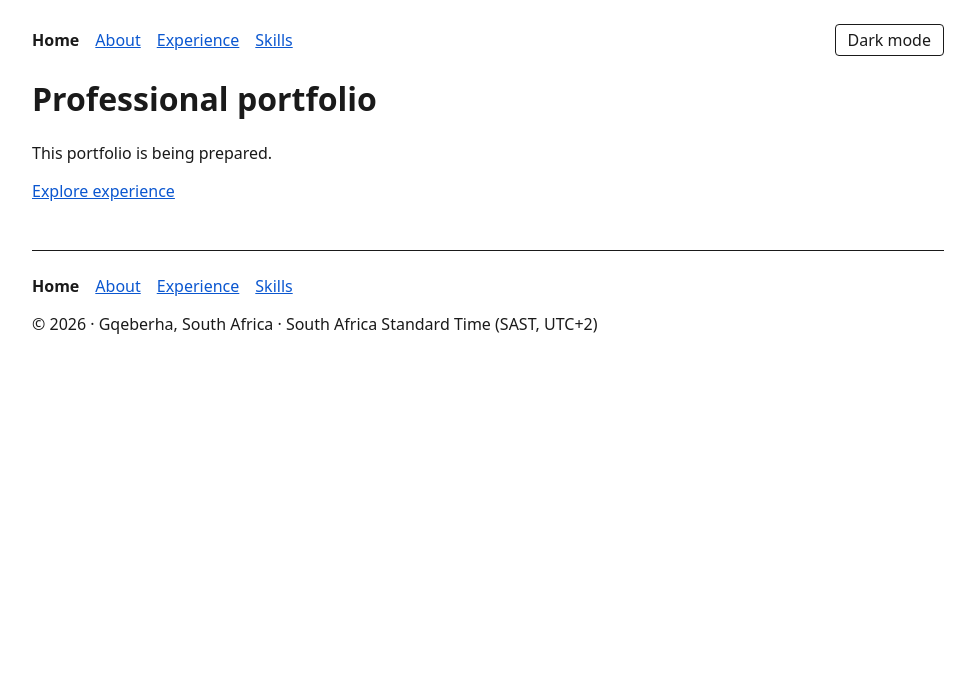
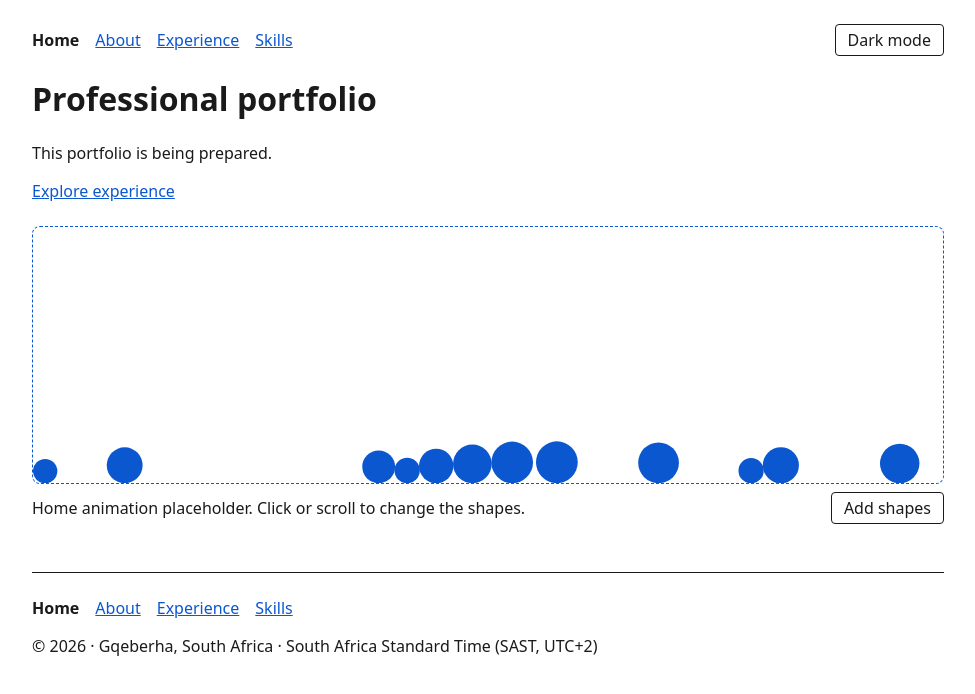
Before and after one commit to 6210/dfpf-26-27, an Astro site: page / in a window 1280 px wide. Shown: the whole page, without its empty margins (152-1127 px from the left). Built offline with nearby package versions, Linux system fonts and the light colour scheme; Astro itself is replaced by a stand-in of ours.

Commit message:
matter-js + transitions for color mode

```diff
--- a/package.json
+++ b/package.json
@@ -10,10 +10,12 @@
     "quality": "lhci collect && lhci assert --includePassedAssertions"
   },
   "dependencies": {
-    "astro": "^7.4.13"
+    "astro": "^7.4.13",
+    "matter-js": "0.20.0"
   },
   "devDependencies": {
-    "@lhci/cli": "0.16.1"
+    "@lhci/cli": "0.16.1",
+    "@types/matter-js": "0.20.2"
   },
   "engines": {
     "node": ">=22.23.4"
--- /dev/null
+++ b/src/components/PhysicsPlaceholder.astro
@@ -0,0 +1,295 @@
+---
+interface Props {
+  label: string;
+}
+
+const { label } = Astro.props;
+---
+
+<figure class="physics" data-physics>
+  <div class="physics-stage" data-physics-stage aria-hidden="true"></div>
+  <figcaption>
+    <span data-physics-status>{label} placeholder. Click or scroll to change the shapes.</span>
+    <button type="button" data-physics-add>Add shapes</button>
+  </figcaption>
+</figure>
+
+<style>
+  .physics {
+    margin: 1.5rem 0;
+  }
+
+  .physics-stage {
+    border: 1px dashed currentColor;
+    border-radius: 0.5rem;
+    color: var(--color-link);
+    cursor: pointer;
+    height: 16rem;
+    overflow: hidden;
+    touch-action: manipulation;
+  }
+
+  .physics-stage :global(canvas) {
+    display: block;
+  }
+
+  figcaption {
+    align-items: center;
+    display: flex;
+    flex-wrap: wrap;
+    gap: 0.75rem;
+    justify-content: space-between;
+    margin-top: 0.5rem;
+  }
+
+  /* Keep the button's space reserved so it does not shift the layout when shown. */
+  [data-physics-add]:not([data-ready]) {
+    visibility: hidden;
+  }
+
+  @media (prefers-reduced-motion: no-preference) {
+    .physics-stage {
+      transition: color 0.5s ease, border-color 0.5s ease;
+    }
+  }
+</style>
+
+<script>
+  import type MatterNamespace from 'matter-js';
+
+  type Matter = typeof MatterNamespace;
+  type Shape = 'circle' | 'square' | 'triangle';
+
+  const shapes: Shape[] = ['circle', 'square', 'triangle'];
+  const maxBodies = 40;
+  const scrollDistancePerShape = 300;
+  const cleanups: Array<() => void> = [];
+
+  document.addEventListener('astro:page-load', () => {
+    for (const figure of document.querySelectorAll<HTMLElement>('[data-physics]')) {
+      cleanups.push(prepare(figure));
+    }
+  });
+
+  document.addEventListener('astro:before-swap', () => {
+    for (const cleanup of cleanups.splice(0)) {
+      cleanup();
+    }
+  });
+
+  function prepare(figure: HTMLElement): () => void {
+    const stage = figure.querySelector<HTMLElement>('[data-physics-stage]');
+    const status = figure.querySelector<HTMLElement>('[data-physics-status]');
+    if (!stage || !status) {
+      return () => {};
+    }
+
+    if (matchMedia('(prefers-reduced-motion: reduce)').matches) {
+      status.textContent = 'Animation paused because reduced motion is preferred.';
+      return () => {};
+    }
+
+    let stop = () => {};
+    let cancelled = false;
+
+    // Load Matter.js only once the placeholder is about to be seen.
+    const loader = new IntersectionObserver(
+      async (entries) => {
+        if (!entries.some((entry) => entry.isIntersecting)) {
+          return;
+        }
+        loader.disconnect();
+        const { default: Matter } = await import('matter-js');
+        if (!cancelled) {
+          stop = start(Matter, figure, stage);
+        }
+      },
+      { rootMargin: '200px' },
+    );
+    loader.observe(stage);
+
+    return () => {
+      cancelled = true;
+      loader.disconnect();
+      stop();
+    };
+  }
+
+  function start(Matter: Matter, figure: HTMLElement, stage: HTMLElement): () => void {
+    const { Bodies, Body, Composite, Engine, Events, Render, Runner } = Matter;
+    const engine = Engine.create();
+    const runner = Runner.create();
+    const render = Render.create({
+      element: stage,
+      engine,
+      options: {
+        width: stage.clientWidth,
+        height: stage.clientHeight,
+        background: 'transparent',
+        wireframes: false,
+        pixelRatio: devicePixelRatio,
+      },
+    });
+
+    let shapeIndex = 0;
+    let bodies: MatterNamespace.Body[] = [];
+    let walls: MatterNamespace.Body[] = [];
+    let scrolled = 0;
+    let lastScrollY = scrollY;
+    let running = false;
+
+    const createBody = (x: number, y: number) => {
+      const size = 12 + Math.random() * 10;
+      const options = { restitution: 0.6, friction: 0.05 };
+      switch (shapes[shapeIndex]) {
+        case 'square':
+          return Bodies.rectangle(x, y, size * 2, size * 2, options);
+        case 'triangle':
+          return Bodies.polygon(x, y, 3, size * 1.3, options);
+        default:
+          return Bodies.circle(x, y, size, options);
+      }
+    };
+
+    const add = (newBodies: MatterNamespace.Body[]) => {
+      bodies.push(...newBodies);
+      Composite.add(engine.world, newBodies);
+      const excess = bodies.splice(0, Math.max(0, bodies.length - maxBodies));
+      Composite.remove(engine.world, excess);
+    };
+
+    const spawn = (x: number, y: number, count: number) => {
+      add(Array.from({ length: count }, () => createBody(x + (Math.random() - 0.5) * 30, y)));
+    };
+
+    const nextShape = () => {
+      shapeIndex = (shapeIndex + 1) % shapes.length;
+    };
+
+    const morphAll = () => {
+      const replacements = bodies.map((body) => {
+        const replacement = createBody(body.position.x, body.position.y);
+        Body.setVelocity(replacement, body.velocity);
+        return replacement;
+      });
+      Composite.remove(engine.world, bodies);
+      bodies = [];
+      add(replacements);
+    };
+
+    const buildWalls = (width: number, height: number) => {
+      const thickness = 100;
+      const options = { isStatic: true, render: { visible: false } };
+      Composite.remove(engine.world, walls);
+      walls = [
+        Bodies.rectangle(width / 2, height + thickness / 2, width * 2, thickness, options),
+        Bodies.rectangle(width / 2, -thickness / 2, width * 2, thickness, options),
+        Bodies.rectangle(-thickness / 2, height / 2, thickness, height * 2, options),
+        Bodies.rectangle(width + thickness / 2, height / 2, thickness, height * 2, options),
+      ];
+      Composite.add(engine.world, walls);
+    };
+
+    const onScrollDelta = (delta: number) => {
+      const push = Math.max(-8, Math.min(8, delta / 15));
+      for (const body of bodies) {
+        Body.setVelocity(body, { x: body.velocity.x, y: body.velocity.y - push });
+      }
+      scrolled += Math.abs(delta);
+      if (scrolled >= scrollDistancePerShape) {
+        scrolled = 0;
+        nextShape();
+        morphAll();
+      }
+    };
+
+    const onScroll = () => {
+      onScrollDelta(scrollY - lastScrollY);
+      lastScrollY = scrollY;
+    };
+
+    // Short pages cannot scroll, so wheel movement stands in for scrolling there.
+    const onWheel = (event: WheelEvent) => {
+      if (document.documentElement.scrollHeight <= innerHeight) {
+        onScrollDelta(event.deltaY);
+      }
+    };
+
+    const onClick = (event: MouseEvent) => {
+      const rect = stage.getBoundingClientRect();
+      nextShape();
+      spawn(event.clientX - rect.left, event.clientY - rect.top, 3);
+    };
+
+    const addButton = figure.querySelector<HTMLButtonElement>('[data-physics-add]');
+    const onAdd = () => {
+      nextShape();
+      spawn(Math.random() * stage.clientWidth, 30, 3);
+    };
+
+    const setRunning = (visible: boolean) => {
+      if (visible === running) {
+        return;
+      }
+      running = visible;
+      if (visible) {
+        Runner.run(runner, engine);
+        Render.run(render);
+      } else {
+        Runner.stop(runner);
+        Render.stop(render);
+      }
+    };
+
+    // Shapes use the stage's text color so they follow the theme and its fade.
+    Events.on(render, 'beforeRender', () => {
+      const color = getComputedStyle(stage).color;
+      for (const body of bodies) {
+        body.render.fillStyle = color;
+      }
+    });
+
+    const resizer = new ResizeObserver(() => {
+      const width = stage.clientWidth;
+      const height = stage.clientHeight;
+      Render.setSize(render, width, height);
+      buildWalls(width, height);
+      for (const body of bodies) {
+        Body.setPosition(body, {
+          x: Math.min(Math.max(body.position.x, 20), width - 20),
+          y: Math.min(Math.max(body.position.y, 20), height - 20),
+        });
+      }
+    });
+
+    const visibility = new IntersectionObserver((entries) => {
+      setRunning(entries.some((entry) => entry.isIntersecting));
+    });
+
+    buildWalls(stage.clientWidth, stage.clientHeight);
+    for (let i = 0; i < 12; i++) {
+      spawn(Math.random() * stage.clientWidth, 30 + Math.random() * 60, 1);
+    }
+
+    stage.addEventListener('click', onClick);
+    addButton?.addEventListener('click', onAdd);
+    addButton?.setAttribute('data-ready', '');
+    addEventListener('scroll', onScroll, { passive: true });
+    addEventListener('wheel', onWheel, { passive: true });
+    resizer.observe(stage);
+    visibility.observe(stage);
+
+    return () => {
+      setRunning(false);
+      resizer.disconnect();
+      visibility.disconnect();
+      stage.removeEventListener('click', onClick);
+      addButton?.removeEventListener('click', onAdd);
+      removeEventListener('scroll', onScroll);
+      removeEventListener('wheel', onWheel);
+      Composite.clear(engine.world, false);
+      Engine.clear(engine);
+      render.canvas.remove();
+    };
+  }
+</script>
--- a/src/layouts/SiteLayout.astro
+++ b/src/layouts/SiteLayout.astro
@@ -42,16 +42,10 @@ const canonicalUrl = new URL(Astro.url.pathname, Astro.site);
         };
         const current = () => unsavedTheme ?? stored() ?? (media.matches ? 'dark' : 'light');
         const apply = () => {
-          const theme = current();
-          document.documentElement.dataset.theme = theme;
-          for (const button of document.querySelectorAll('[data-theme-toggle]')) {
-            button.hidden = false;
-            button.textContent = theme === 'dark' ? 'Light mode' : 'Dark mode';
-          }
+          document.documentElement.dataset.theme = current();
         };
 
         apply();
-        document.addEventListener('DOMContentLoaded', apply);
         document.addEventListener('astro:after-swap', apply);
         media.addEventListener('change', apply);
         document.addEventListener('click', (event) => {
@@ -73,7 +67,10 @@ const canonicalUrl = new URL(Astro.url.pathname, Astro.site);
   <body>
     <header>
       <SiteNav label="Main navigation" />
-      <button type="button" data-theme-toggle hidden>Dark mode</button>
+      <button type="button" data-theme-toggle>
+        <span data-theme-label="light">Dark mode</span>
+        <span data-theme-label="dark">Light mode</span>
+      </button>
     </header>
     <main>
       <slot />
@@ -140,9 +137,31 @@ const canonicalUrl = new URL(Astro.url.pathname, Astro.site);
     font-weight: 700;
   }
 
+  /*
+   * The head script sets data-theme before the page renders. Without JavaScript
+   * the toggle cannot work, so it is not shown. Each label is shown only in the
+   * theme it switches away from.
+   */
+  :root:not([data-theme]) [data-theme-toggle],
+  :root:not([data-theme='light']) [data-theme-label='light'],
+  :root:not([data-theme='dark']) [data-theme-label='dark'] {
+    display: none;
+  }
+
   a:focus-visible,
   button:focus-visible {
     outline: 2px solid currentColor;
     outline-offset: 3px;
   }
+
+  @media (prefers-reduced-motion: no-preference) {
+    body,
+    a,
+    button {
+      transition:
+        background-color 0.5s ease,
+        border-color 0.5s ease,
+        color 0.5s ease;
+    }
+  }
 </style>
--- a/src/pages/about.astro
+++ b/src/pages/about.astro
@@ -1,4 +1,5 @@
 ---
+import PhysicsPlaceholder from '../components/PhysicsPlaceholder.astro';
 import SiteLayout from '../layouts/SiteLayout.astro';
 ---
 
@@ -8,4 +9,5 @@ import SiteLayout from '../layouts/SiteLayout.astro';
 >
   <h1>About</h1>
   <p>About content is being prepared.</p>
+  <PhysicsPlaceholder label="About animation" />
 </SiteLayout>
--- a/src/pages/experience.astro
+++ b/src/pages/experience.astro
@@ -1,4 +1,5 @@
 ---
+import PhysicsPlaceholder from '../components/PhysicsPlaceholder.astro';
 import SiteLayout from '../layouts/SiteLayout.astro';
 ---
 
@@ -8,4 +9,5 @@ import SiteLayout from '../layouts/SiteLayout.astro';
 >
   <h1>Experience</h1>
   <p>Experience content is being prepared.</p>
+  <PhysicsPlaceholder label="Experience animation" />
 </SiteLayout>
--- a/src/pages/index.astro
+++ b/src/pages/index.astro
@@ -1,4 +1,5 @@
 ---
+import PhysicsPlaceholder from '../components/PhysicsPlaceholder.astro';
 import SiteLayout from '../layouts/SiteLayout.astro';
 ---
 
@@ -9,4 +10,5 @@ import SiteLayout from '../layouts/SiteLayout.astro';
   <h1>Professional portfolio</h1>
   <p>This portfolio is being prepared.</p>
   <p><a href="/experience/">Explore experience</a></p>
+  <PhysicsPlaceholder label="Home animation" />
 </SiteLayout>
--- a/src/pages/skills.astro
+++ b/src/pages/skills.astro
@@ -1,4 +1,5 @@
 ---
+import PhysicsPlaceholder from '../components/PhysicsPlaceholder.astro';
 import SiteLayout from '../layouts/SiteLayout.astro';
 ---
 
@@ -8,4 +9,5 @@ import SiteLayout from '../layouts/SiteLayout.astro';
 >
   <h1>Skills</h1>
   <p>Skills content is being prepared.</p>
+  <PhysicsPlaceholder label="Skills animation" />
 </SiteLayout>
```
Also changed, not shown: TODO.md (+10 -0 lines), dependency-licenses.md (+10 -3 lines), public/third-party-licenses.txt (added, +93 -0 lines), requirements.md (+8 -1 lines), tests/site.test.mjs (+4 -3 lines), README.MD, 1 other file.
